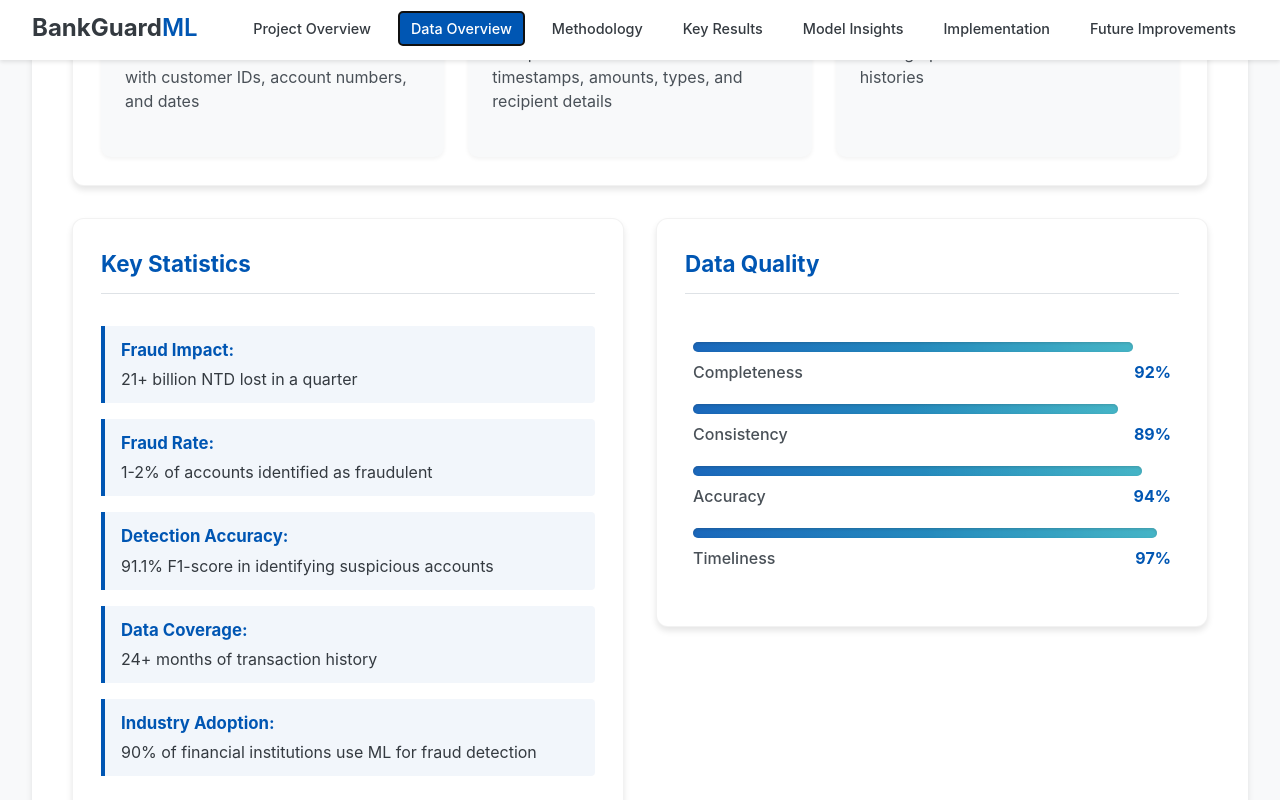
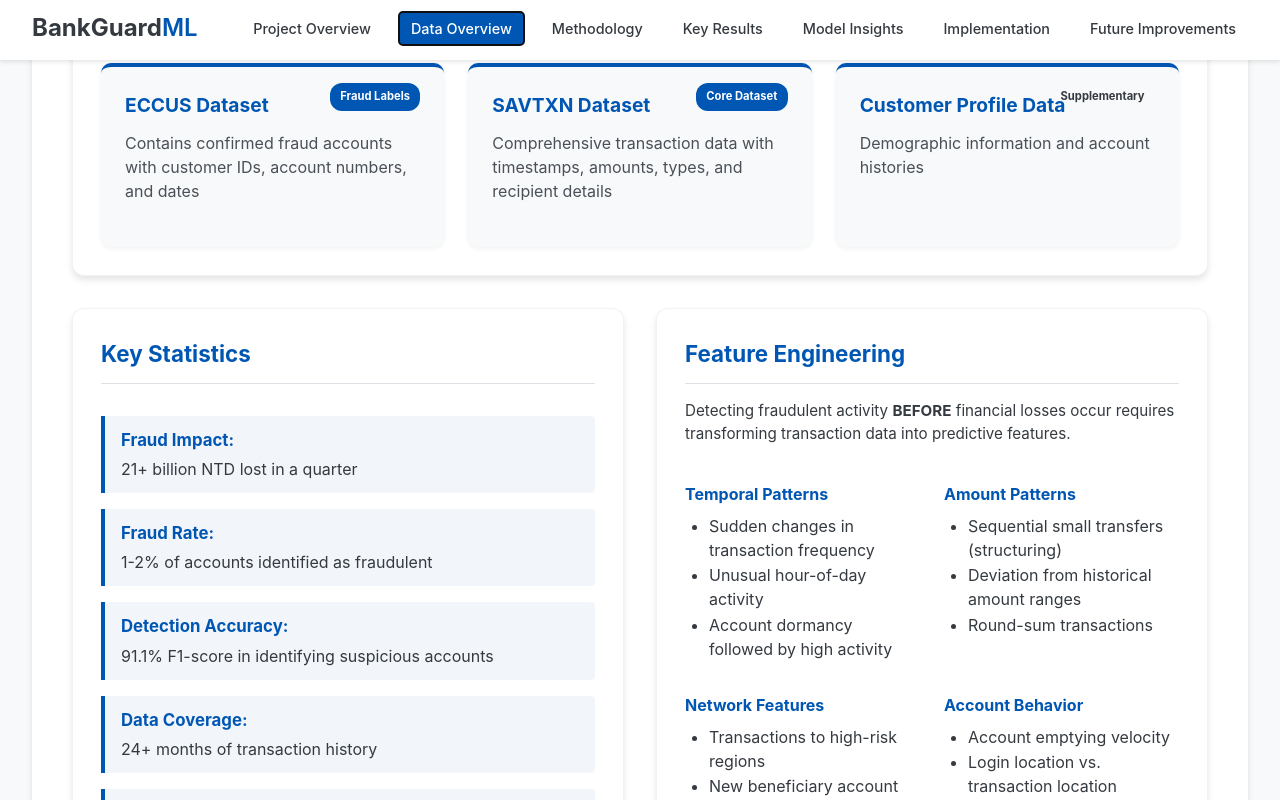
Before and after one commit to SeanChang-3245/BankWatchList, a React (Vite) app in the folder Website/: page / in a window 1280 px wide. Both pictures are taken after a click on the button "Data Overview". Built offline with nearby package versions, Linux system fonts and the light colour scheme.

Commit message:
modified data overview

```diff
--- a/Website/src/App.css
+++ b/Website/src/App.css
@@ -168,6 +168,15 @@ body {
   height: 100%;
 }
 
+.flex-item.card h3 {
+  margin-bottom: 1rem;
+}
+
+.flex-item.card p {
+  margin-bottom: 0.75rem;
+  font-size: 0.95rem;
+}
+
 .btn {
   display: inline-block;
   padding: 0.5rem 1rem;
--- a/Website/src/components/DataOverview.tsx
+++ b/Website/src/components/DataOverview.tsx
@@ -40,32 +40,8 @@ const DataOverview = () => {
         </div>
 
         <div className="flex-item card">
-          <h3>Data Quality</h3>
-          <div className="quality-metrics">
-            <div className="quality-metric">
-              <div className="quality-bar" style={{ width: '92%' }}></div>
-              <p data-value="92%">Completeness</p>
-            </div>
-            <div className="quality-metric">
-              <div className="quality-bar" style={{ width: '89%' }}></div>
-              <p data-value="89%">Consistency</p>
-            </div>
-            <div className="quality-metric">
-              <div className="quality-bar" style={{ width: '94%' }}></div>
-              <p data-value="94%">Accuracy</p>
-            </div>
-            <div className="quality-metric">
-              <div className="quality-bar" style={{ width: '97%' }}></div>
-              <p data-value="97%">Timeliness</p>
-            </div>
-          </div>
-        </div>
-      </div>
-
-      <div className="card">
           <h3>Feature Engineering</h3>
           <p>Detecting fraudulent activity <strong>BEFORE</strong> financial losses occur requires transforming transaction data into predictive features.</p>
-
           <div className="feature-categories">
             <div className="feature-category">
               <h4>Temporal Patterns</h4>
@@ -105,6 +81,7 @@ const DataOverview = () => {
           </div>
         </div>
       </div>
+    </div>
   );
 };
 
--- a/Website/src/styles/Sections.css
+++ b/Website/src/styles/Sections.css
@@ -15,6 +15,7 @@
   padding-bottom: 0.5rem;
   font-size: 2rem;
   padding-top: 0.5rem;
+  margin-top: 5rem;
 }
 
 /* Overview Section Styles */
@@ -81,7 +82,7 @@
   display: flex;
   flex-wrap: wrap;
   gap: 1.5rem;
-  margin-top: 20rem;
+  margin-top: 2rem;
 }
 
 .data-source-item {
@@ -247,6 +248,7 @@
 .feature-list {
   list-style: none;
   padding: 0;
+  margin
 }
 
 .feature-list li {
@@ -368,12 +370,30 @@
   }
 
   .feature-categories {
-    gap: 1rem;
+    gap: 0.75rem;
   }
 
   .feature-category {
     flex: 1 1 100%;
-    margin-bottom: 1rem;
+    margin-bottom: 0.75rem;
+    padding: 0.75rem;
+  }
+
+  .flex-item .feature-categories {
+    gap: 0.5rem;
+  }
+
+  .flex-item .feature-category {
+    padding: 0.75rem;
+  }
+
+  .flex-item .feature-category h4 {
+    font-size: 0.95rem;
+  }
+
+  .flex-item .feature-category li {
+    font-size: 0.85rem;
+    margin-bottom: 0.4rem;
   }
 
   .quality-bar {
```
Lines whose indentation alone changed are shown as unchanged.
